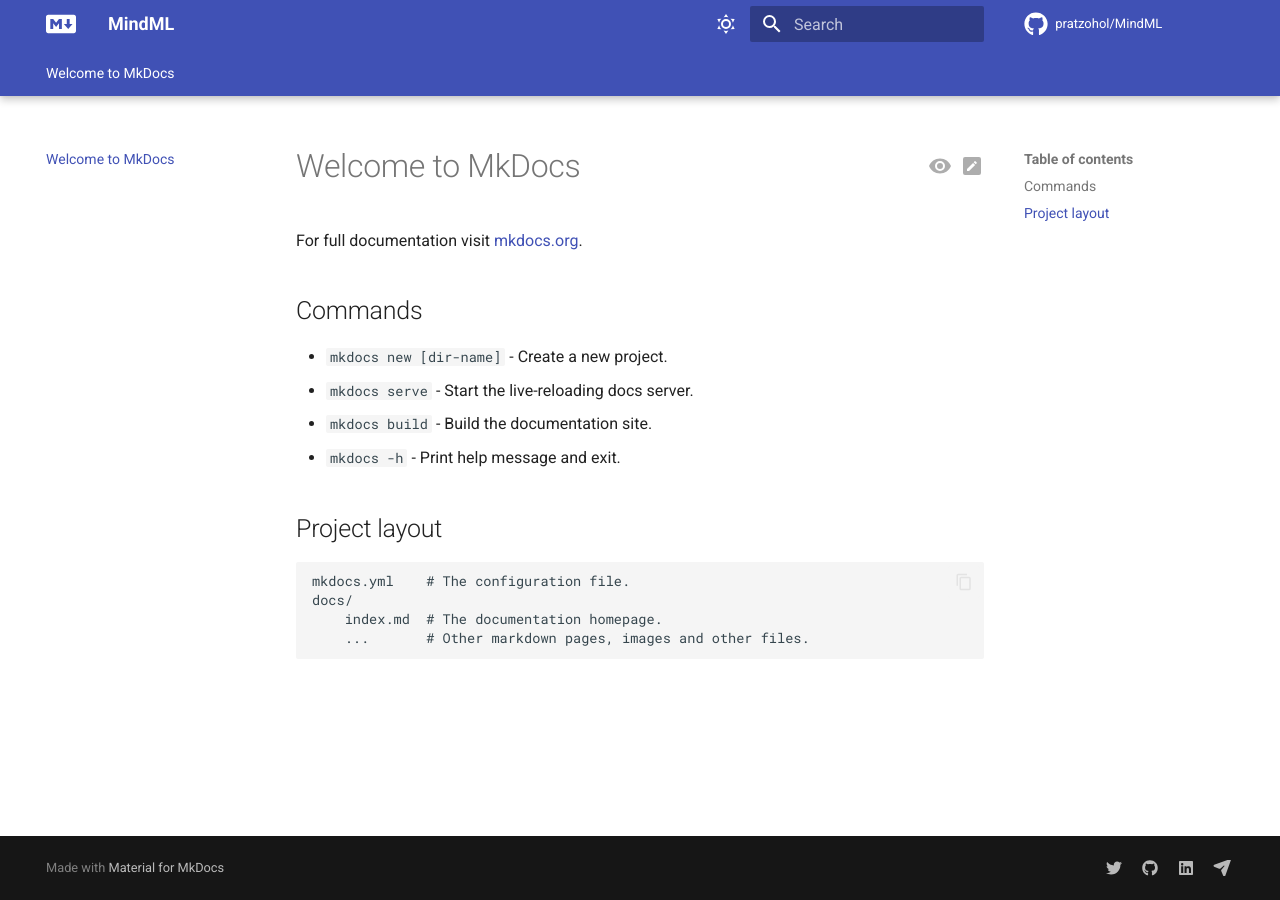
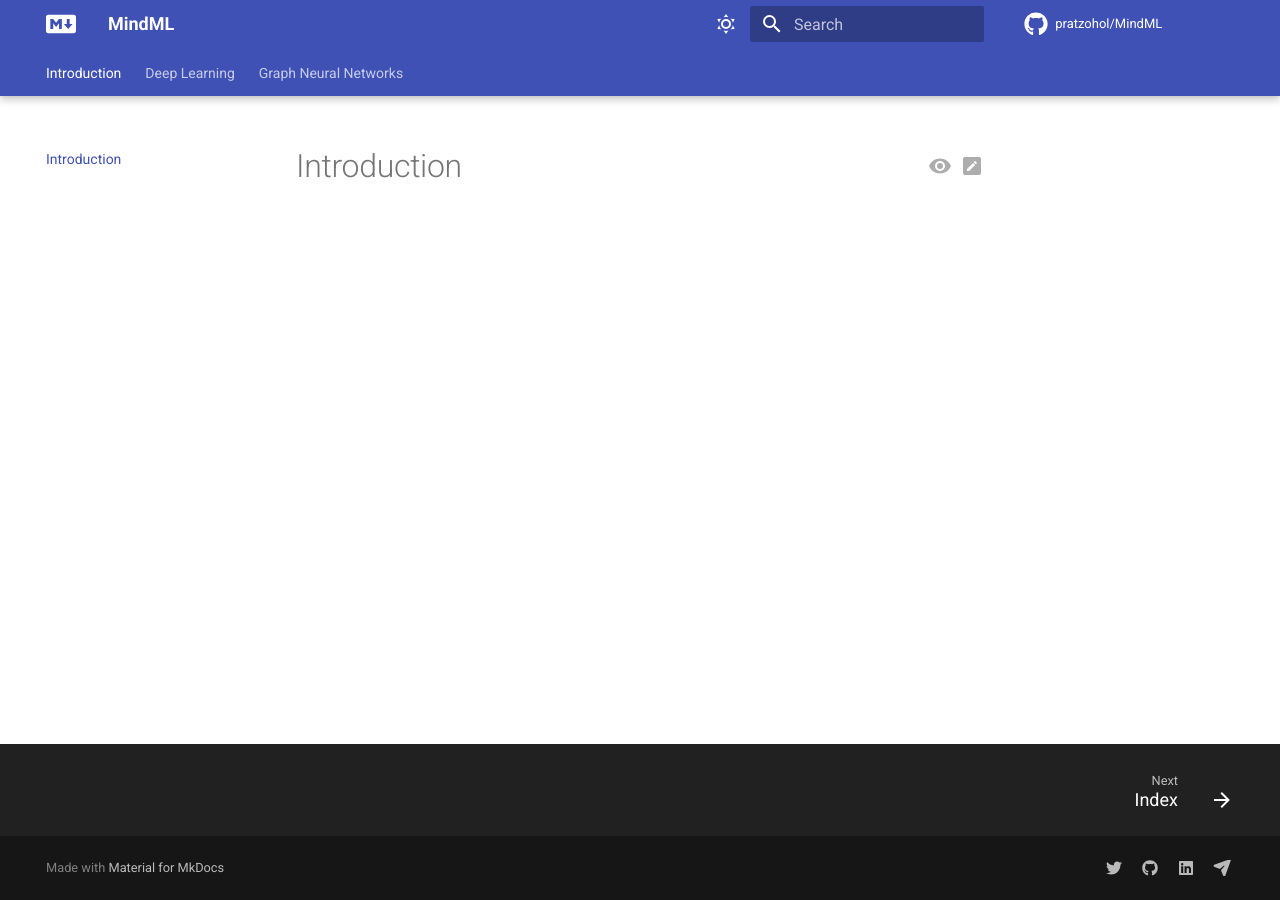
Before and after one commit to pratzohol/MindML, an MkDocs documentation site: the page built from docs/index.md, in a window 1280 px wide. Built offline with MkDocs 1.6.1 and Material for MkDocs 9.7.7, drawn with Linux system fonts in a browser that asks for light colours; comment, search, counter and statistics services are not loaded.

Commit message:
Created sample sections

```diff
--- a/docs/index.md
+++ b/docs/index.md
@@ -1,17 +1 @@
-# Welcome to MkDocs
-
-For full documentation visit [mkdocs.org](https://www.mkdocs.org).
-
-## Commands
-
-* `mkdocs new [dir-name]` - Create a new project.
-* `mkdocs serve` - Start the live-reloading docs server.
-* `mkdocs build` - Build the documentation site.
-* `mkdocs -h` - Print help message and exit.
-
-## Project layout
-
-    mkdocs.yml    # The configuration file.
-    docs/
-        index.md  # The documentation homepage.
-        ...       # Other markdown pages, images and other files.
+# Introduction
```
Also changed, not shown: docs/Deep Learning/index.md (added), docs/Graph Neural Networks/index.md (added).
